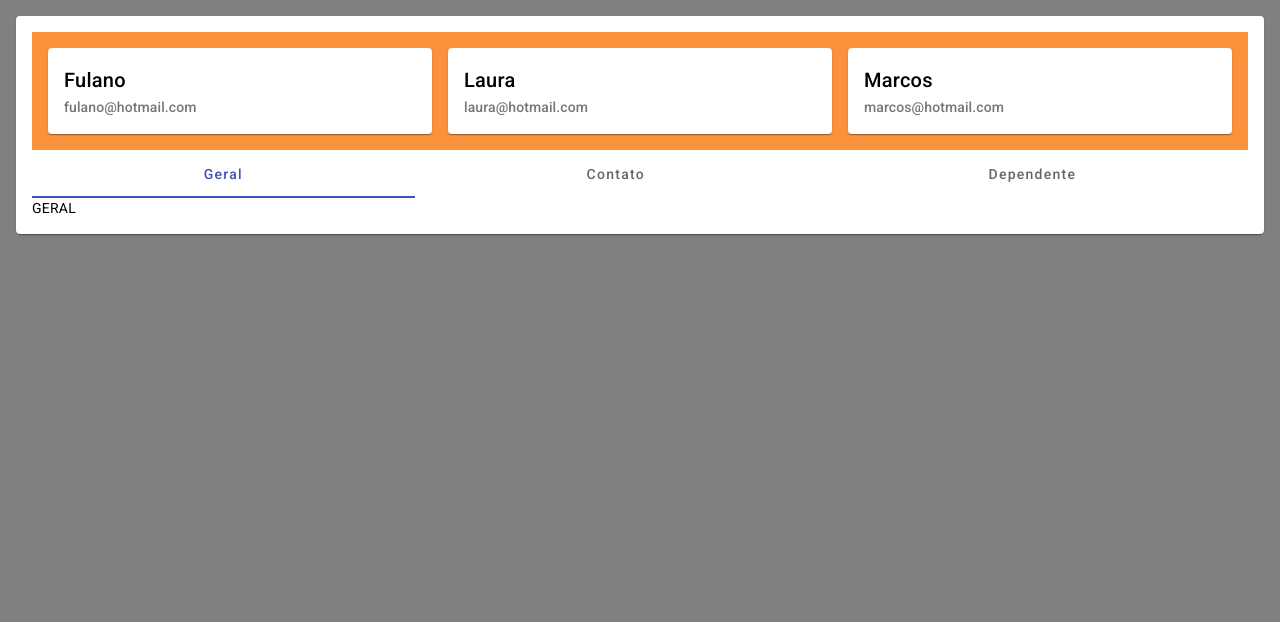
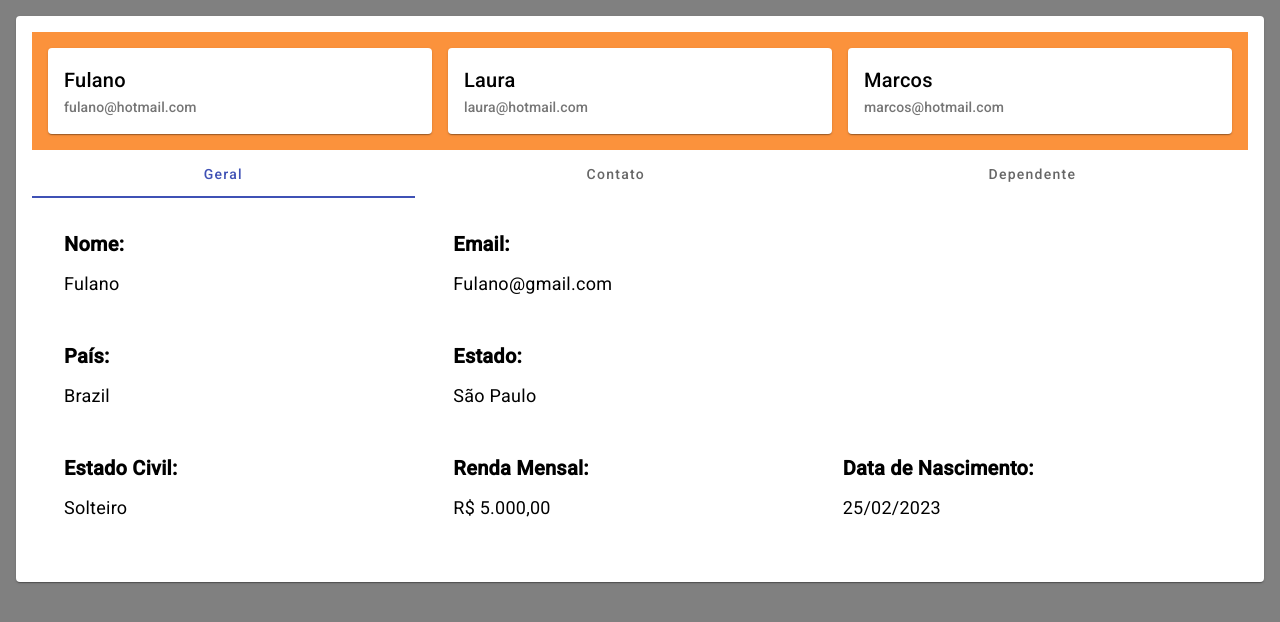
Before and after one commit to JoneilsonLima/angular-user-update-form, an Angular app: page / in a window 1280 px wide. Shown: the top 622 px of the page. Built offline with nearby package versions, Linux system fonts and the light colour scheme.

Commit message:
feat: Criação do Componente de Informações Gerais

```diff
--- a/src/app/app.component.html
+++ b/src/app/app.component.html
@@ -4,7 +4,9 @@
       <app-users-list [usersList]="usersList" />
 
       <mat-tab-group [(selectedIndex)]="currentTabIndex">
-        <mat-tab label="Geral">GERAL</mat-tab>
+        <mat-tab label="Geral">
+          <app-general-informations/>
+        </mat-tab>
         <mat-tab label="Contato">CONTATO</mat-tab>
         <mat-tab label="Dependente">DEPENDENTE</mat-tab>
       </mat-tab-group>
--- /dev/null
+++ b/src/app/components/general-informations/general-informations.component.html
@@ -0,0 +1,39 @@
+<div class="p-4">
+
+  <div class="p-4 grid lg:grid-cols-3 gap-4">
+    <div>
+      <p class="text-xl font-semibold">Nome:</p>
+      <p class="text-lg">Fulano</p>
+    </div>
+    <div>
+      <p class="text-xl font-semibold">Email:</p>
+      <p class="text-lg">{{ 'Fulano@gmail.com' }}</p>
+    </div>
+  </div>
+
+  <div class="p-4 grid lg:grid-cols-3 gap-4">
+    <div>
+      <p class="text-xl font-semibold">País:</p>
+      <p class="text-lg">Brazil</p>
+    </div>
+    <div>
+      <p class="text-xl font-semibold">Estado:</p>
+      <p class="text-lg">São Paulo</p>
+    </div>
+  </div>
+
+  <div class="p-4 grid lg:grid-cols-3 gap-4">
+    <div>
+      <p class="text-xl font-semibold">Estado Civil:</p>
+      <p class="text-lg">Solteiro</p>
+    </div>
+    <div>
+      <p class="text-xl font-semibold">Renda Mensal:</p>
+      <p class="text-lg">R$ 5.000,00</p>
+    </div>
+    <div>
+      <p class="text-xl font-semibold">Data de Nascimento:</p>
+      <p class="text-lg">25/02/2023</p>
+    </div>
+  </div>
+</div>
```
Also changed, not shown: src/app/components/components.module.ts (+5 -2 lines), src/app/components/general-informations/general-informations.component.ts (added, +10 -0 lines), src/app/components/general-informations/general-informations.component.scss (added), 1 other file (tests, documents, lock files or other folders).
